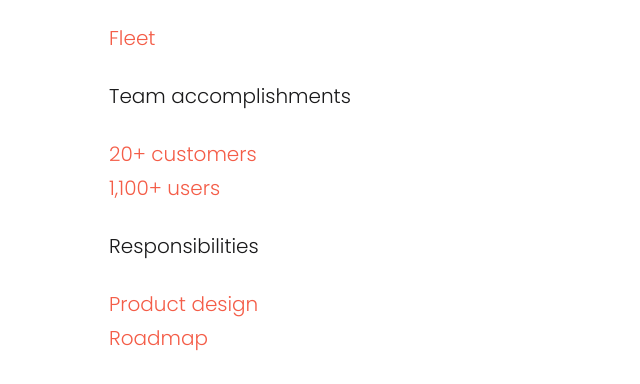
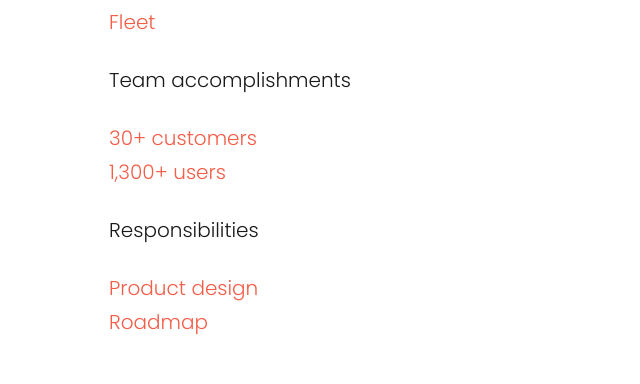
Before and after one commit to noahtalerman/noahtalerman.com, a Gatsby site: page / in a window 1280 px wide. Shown: the part 688-1072 px from the top of the page, without its empty margins (315-955 px from the left). Built offline with nearby package versions, Linux system fonts and the light colour scheme; Gatsby itself is replaced by a stand-in of ours.

Commit message:
Update dependencies. Update customers

```diff
--- a/src/components/layout.js
+++ b/src/components/layout.js
@@ -1,6 +1,6 @@
 import React from "react";
 import PropTypes from "prop-types";
-import "../index.css";
+import "../styles/global.css";
 
 const Layout = ({ children }) => {
 
--- a/src/index.css
+++ /dev/null
@@ -1,2 +0,0 @@
-@import './styles/tailwind.css';
-@import './styles/global.css';
--- a/src/pages/index.js
+++ b/src/pages/index.js
@@ -135,7 +135,7 @@
           </div>
         </div>
         <h3 className="mt-lg">Work</h3>
-        <div className="flex justify-between mt-md flex-col lg:flex-row">
+        <div className="flex justify-between mt-sm flex-col lg:flex-row">
           <a className="block" href="https://fleetdm.com" target="_blank" rel="noreferrer">
               <span className="peer text-red">Fleet</span>
               <span className="pl-sm sm:opacity-0 hover:opacity-100 peer-hover:opacity-100 text-light-text-grey dark:text-dark-text-grey">See website</span>
@@ -145,11 +145,11 @@
         <div className="mt-md">
           <div className="mt-sm">
             <a className="block" href="https://fleetdm.com" target="_blank" rel="noreferrer">
-                <span className="peer text-red">20+ customers</span>
+                <span className="peer text-red">30+ customers</span>
                 <span className="pl-sm sm:opacity-0 hover:opacity-100 peer-hover:opacity-100 text-light-text-grey dark:text-dark-text-grey">See testimonials on website</span>
             </a>
             <a className="block" href="https://osquery.slack.com/join/shared_invite/zt-1wkw5fzba-lWEyke60sjV6C4cdinFA1w#/shared-invite/email" target="_blank" rel="noreferrer">
-              <span className="peer text-red">1,100+ users</span>
+              <span className="peer text-red">1,300+ users</span>
               <span className="pl-sm sm:opacity-0 hover:opacity-100 peer-hover:opacity-100 text-light-text-grey dark:text-dark-text-grey">See community on Slack</span>
             </a>
           </div>
--- a/src/styles/global.css
+++ b/src/styles/global.css
@@ -1,3 +1,57 @@
+@tailwind base;
+@tailwind components;
+@tailwind utilities;
+
+@layer base {
+  @font-face {
+    font-family: "Cera CY";
+    src: url("../assets/fonts/Cera-CY/cera-cy.ttf") format("truetype"),
+      url("../assets/fonts/Cera-CY/cera-cy.svg") format("svg");
+    font-weight: 300;
+    font-style: normal;
+  }
+
+  @font-face {
+    font-family: "Spectral";
+    src: url("../assets/fonts/Spectral/spectral-medium-italic.ttf")
+        format("truetype"),
+      url("../assets/fonts/Spectral/spectral-medium-italic.svg") format("svg");
+    font-weight: 500;
+    font-style: italic;
+  }
+
+  @font-face {
+    font-family: "Spectral";
+    src: url("../assets/fonts/Spectral/spectral-regular-italic.ttf")
+        format("truetype"),
+      url("../assets/fonts/Spectral/spectral-regular-italic.svg") format("svg");
+    font-weight: 400;
+    font-style: italic;
+  }
+
+  @font-face {
+    font-family: "Spectral";
+    src: url("../assets/fonts/Spectral/spectral-light-italic.ttf")
+        format("truetype"),
+      url("../assets/fonts/Spectral/spectral-light-italic.svg") format("svg");
+    font-weight: 300;
+    font-style: italic;
+  }
+
+  @font-face {
+    font-family: "Merriweather";
+    src: url("../assets/fonts/Merriweather/Merriweather-Regular.ttf")
+      format("truetype");
+    font-weight: 400;
+    font-style: normal;
+  }
+
+  @font-face {
+    font-family: "Poppins light";
+    src: url("../assets/fonts/Poppins/Poppins-Light.ttf") format("truetype");
+  }
+}
+
 body {
   font-family: "Poppins light", sans-serif;
   font-size: 20px;
--- a/src/styles/tailwind.css
+++ /dev/null
@@ -1,53 +0,0 @@
-@tailwind base;
-@tailwind components;
-@tailwind utilities;
-
-@layer base {
-  @font-face {
-    font-family: "Cera CY";
-    src: url("../assets/fonts/Cera-CY/cera-cy.ttf") format("truetype"),
-      url("../assets/fonts/Cera-CY/cera-cy.svg") format("svg");
-    font-weight: 300;
-    font-style: normal;
-  }
-
-  @font-face {
-    font-family: "Spectral";
-    src: url("../assets/fonts/Spectral/spectral-medium-italic.ttf")
-        format("truetype"),
-      url("../assets/fonts/Spectral/spectral-medium-italic.svg") format("svg");
-    font-weight: 500;
-    font-style: italic;
-  }
-
-  @font-face {
-    font-family: "Spectral";
-    src: url("../assets/fonts/Spectral/spectral-regular-italic.ttf")
-        format("truetype"),
-      url("../assets/fonts/Spectral/spectral-regular-italic.svg") format("svg");
-    font-weight: 400;
-    font-style: italic;
-  }
-
-  @font-face {
-    font-family: "Spectral";
-    src: url("../assets/fonts/Spectral/spectral-light-italic.ttf")
-        format("truetype"),
-      url("../assets/fonts/Spectral/spectral-light-italic.svg") format("svg");
-    font-weight: 300;
-    font-style: italic;
-  }
-
-  @font-face {
-    font-family: "Merriweather";
-    src: url("../assets/fonts/Merriweather/Merriweather-Regular.ttf")
-      format("truetype");
-    font-weight: 400;
-    font-style: normal;
-  }
-
-  @font-face {
-    font-family: "Poppins light";
-    src: url("../assets/fonts/Poppins/Poppins-Light.ttf") format("truetype");
-  }
-}
--- a/tailwind.config.js
+++ b/tailwind.config.js
@@ -1,6 +1,9 @@
 module.exports = {
   mode: 'jit',
-  purge: ["./src/**/*.js"],
+  content: [
+    "./src/pages/**/*.{js,jsx,ts,tsx}",
+    "./src/components/**/*.{js,jsx,ts,tsx}",
+  ],
   darkMode: 'media',
   theme: {
     colors: {
```
Also changed, not shown: gatsby-browser.js (+1 -7 lines), package.json (+15 -16 lines), 1 other file.
